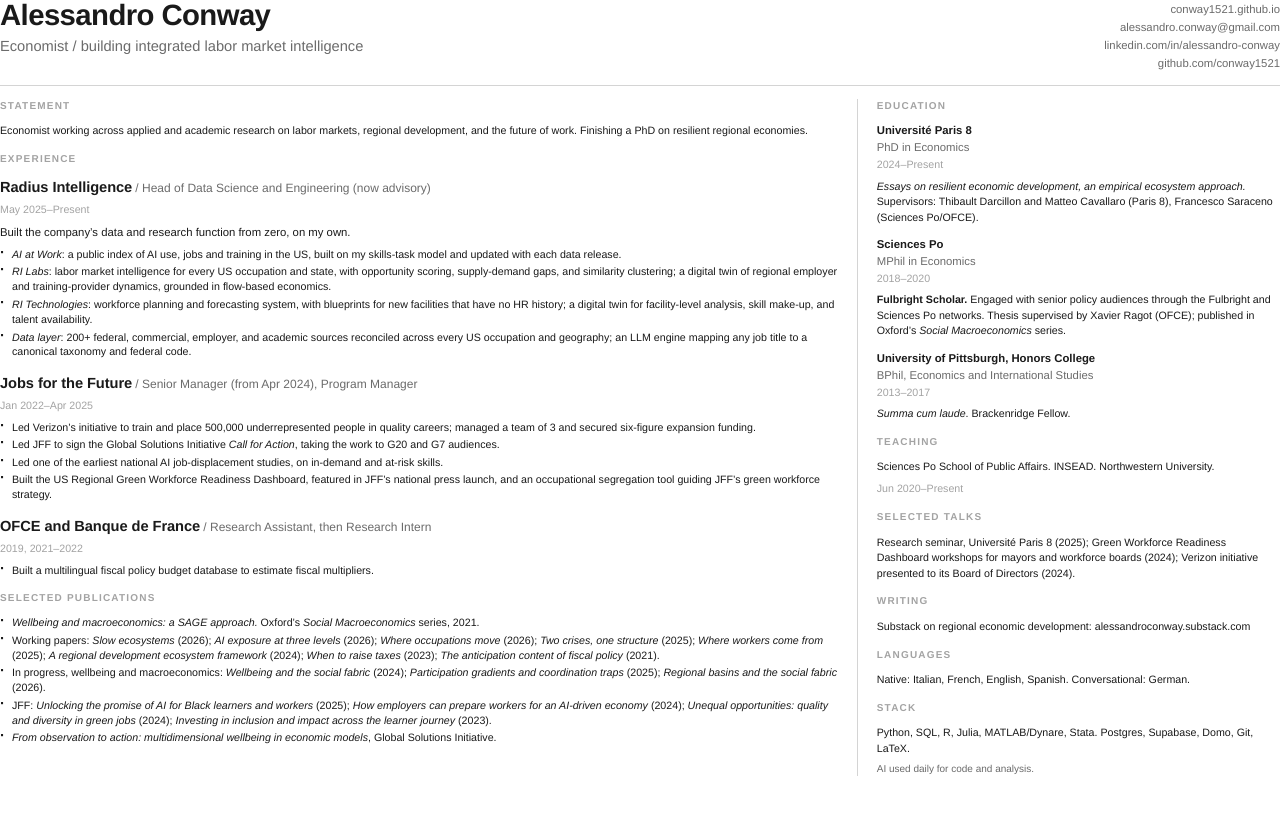
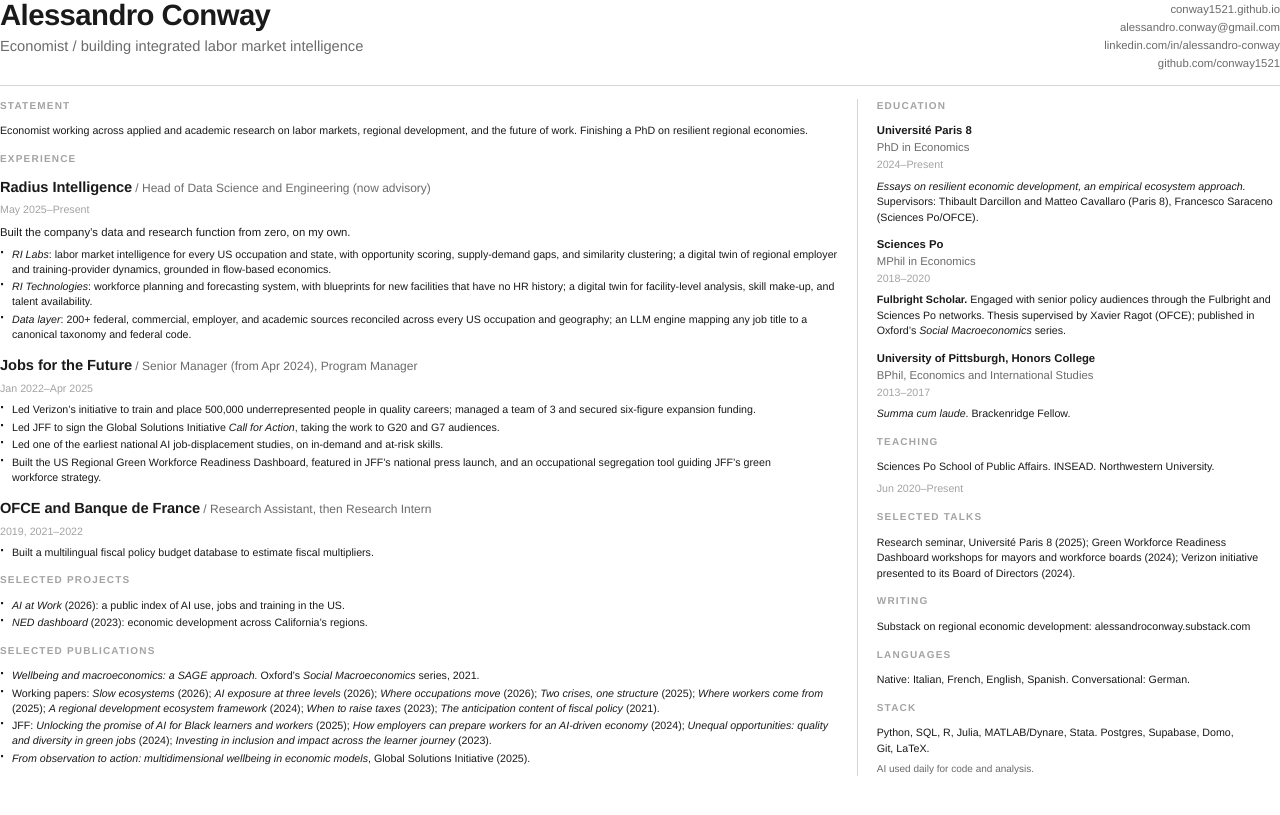
Before and after one commit to conway1521/conway1521.github.io, a Jekyll site: the page cv/index.html, which Jekyll copies as it is, in a window 1280 px wide. Shown: the top 815 px of the page. Built offline with Jekyll 4.4.1, drawn with Linux system fonts in a browser that asks for light colours.

Commit message:
CV: selected projects with AI at Work and the NED dashboard
AI at Work moves out of the Radius role into a short selected projects
section beside the NED dashboard. The in-progress line is dropped, the
Global Solutions Initiative essay is dated 2025, and lines no longer end
on a single word. PDF rebuilt.

```diff
--- a/cv/index.html
+++ b/cv/index.html
@@ -14,6 +14,7 @@
     --rule:  #d4d4d4;
   }
   * { box-sizing: border-box; margin: 0; padding: 0; }
+  p, li { text-wrap: pretty; }
   html, body {
     font-family: Helvetica, Arial, sans-serif;
     color: var(--text);
@@ -126,7 +127,6 @@
           <span class="role-when">May 2025&ndash;Present</span>
           <p class="role-desc">Built the company&rsquo;s data and research function from zero, on my own.</p>
           <ul class="bullets">
-            <li><i>AI at Work</i>: a public index of AI use, jobs and training in the US, built on my skills-task model and updated with each data release.</li>
             <li><i>RI Labs</i>: labor market intelligence for every US occupation and state, with opportunity scoring, supply-demand gaps, and similarity clustering; a digital twin of regional employer and training-provider dynamics, grounded in flow-based economics.</li>
             <li><i>RI Technologies</i>: workforce planning and forecasting system, with blueprints for new facilities that have no HR history; a digital twin for facility-level analysis, skill make-up, and talent availability.</li>
             <li><i>Data layer</i>: 200+ federal, commercial, employer, and academic sources reconciled across every US occupation and geography; an LLM engine mapping any job title to a canonical taxonomy and federal code.</li>
@@ -155,13 +155,20 @@
       </section>
 
       <section>
+        <h2 class="section">Selected projects</h2>
+        <ul class="bullets">
+          <li><i>AI at Work</i> (2026): a public index of AI use, jobs and training in the US.</li>
+          <li><i>NED dashboard</i> (2023): economic development across California&rsquo;s regions.</li>
+        </ul>
+      </section>
+
+      <section>
         <h2 class="section">Selected publications</h2>
         <ul class="bullets">
           <li><i>Wellbeing and macroeconomics: a SAGE approach.</i> Oxford&rsquo;s <i>Social Macroeconomics</i> series, 2021.</li>
           <li>Working papers: <i>Slow ecosystems</i> (2026); <i>AI exposure at three levels</i> (2026); <i>Where occupations move</i> (2026); <i>Two crises, one structure</i> (2025); <i>Where workers come from</i> (2025); <i>A regional development ecosystem framework</i> (2024); <i>When to raise taxes</i> (2023); <i>The anticipation content of fiscal policy</i> (2021).</li>
-          <li>In progress, wellbeing and macroeconomics: <i>Wellbeing and the social fabric</i> (2024); <i>Participation gradients and coordination traps</i> (2025); <i>Regional basins and the social fabric</i> (2026).</li>
           <li>JFF: <i>Unlocking the promise of AI for Black learners and workers</i> (2025); <i>How employers can prepare workers for an AI-driven economy</i> (2024); <i>Unequal opportunities: quality and diversity in green jobs</i> (2024); <i>Investing in inclusion and impact across the learner journey</i> (2023).</li>
-          <li><i>From observation to action: multidimensional wellbeing in economic models</i>, Global Solutions Initiative.</li>
+          <li><i>From observation to action: multidimensional wellbeing in economic models</i>, Global Solutions Initiative (2025).</li>
         </ul>
       </section>
 
```
Also changed, not shown: 1 other file.
